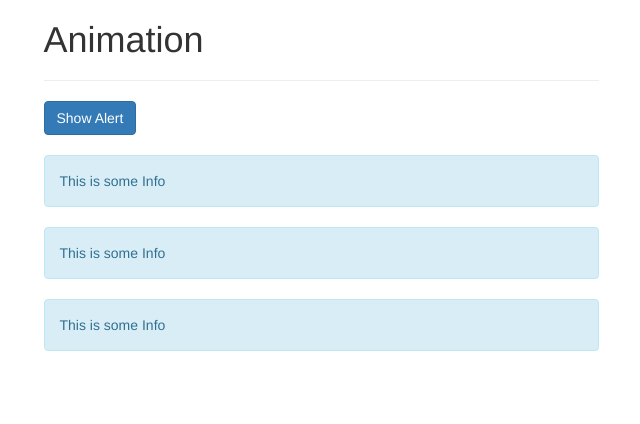
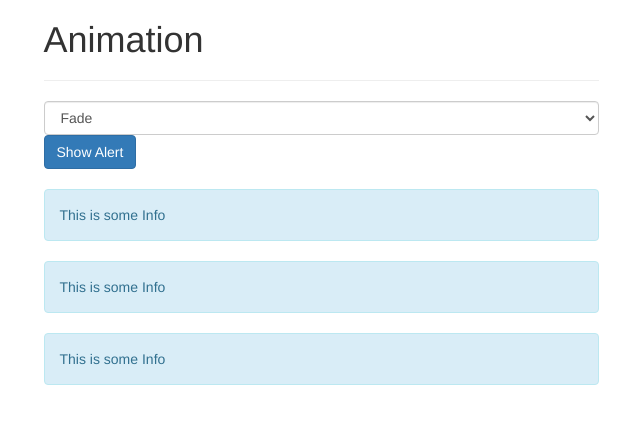
Before and after one commit to MinseungJeon/hello-world, a Vue app: page / in a window 1280 px wide. Shown: the top 424 px of the page, without its empty margins (319-959 px from the left). Built offline with nearby package versions, Linux system fonts and the light colour scheme; a web font is replaced by a local one.

Commit message:
14-12. Using Dynamic Names and Attributes

```diff
--- a/src/App.vue
+++ b/src/App.vue
@@ -4,11 +4,15 @@
       <div class="col-xs-12 col-sm-8 col-sm-offset-2 col-md-6 col-md-offset-3">
         <h1>Animation</h1>
         <hr />
+        <select v-model="alertAnimation" class="form-control">
+          <option value="fade">Fade</option>
+          <option value="slide">Slide</option>
+        </select>
         <button class="btn btn-primary" @click="show = !show">
           Show Alert
         </button>
         <br /><br />
-        <transition name="fade">
+        <transition name="alertAnimation">
           <div class="alert alert-info" v-show="show">This is some Info</div>
         </transition>
         <transition name="slide" type="animation" appear>
@@ -30,6 +34,7 @@ export default {
   data() {
     return {
       show: true,
+      alertAnimation: "fade",
     };
   },
 };
```
